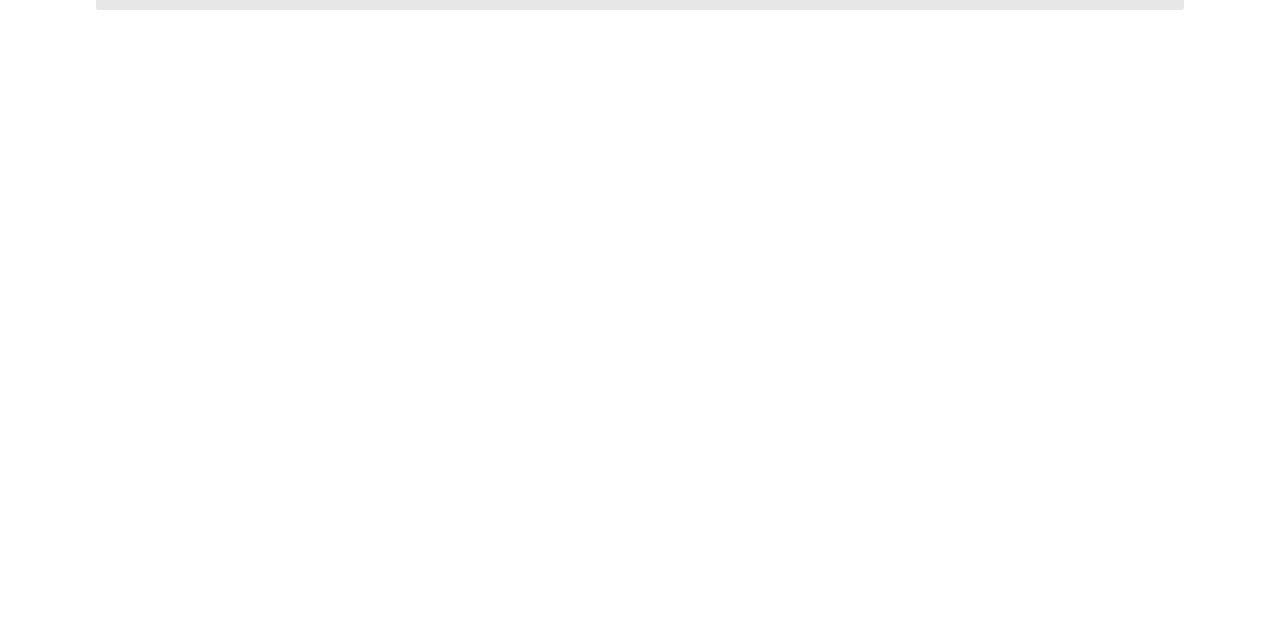
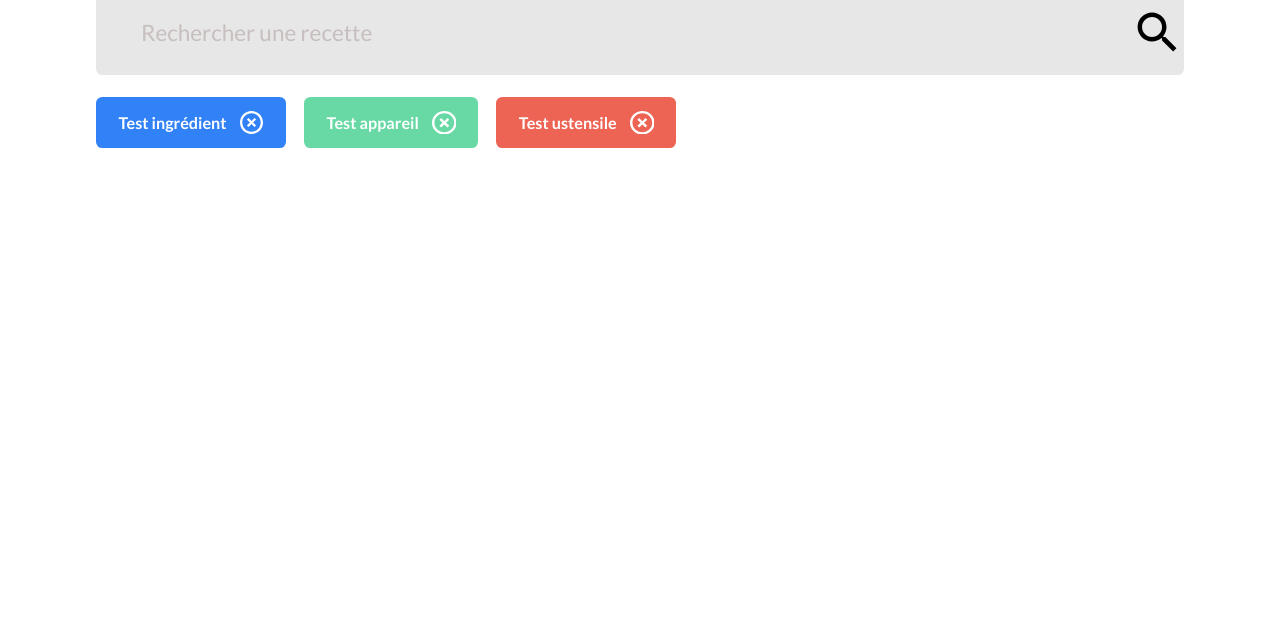
Before and after one commit to rMaloberti/RemiMaloberti_7_02062022, a website: page index.html in a window 1280 px wide. Shown: the part 178-800 px from the top of the page. Drawn offline with Linux system fonts and the light colour scheme.

Commit message:
feat(filters): create the 3 types of applied filter button

```diff
--- a/index.html
+++ b/index.html
@@ -10,7 +10,7 @@
         <!-- Page title -->
         <title>Les petits plats</title>
 
-        <!-- CSS file -->
+        <!-- Non-Prefixed CSS file -->
         <link rel="stylesheet" type="text/css" href="public/css/style.css" />
 
         <!-- Prefixed CSS file -->
@@ -33,6 +33,26 @@
                     </fieldset>
                 </form>
             </section>
+            <section class="applied-filters">
+                <div class="applied-filter applied-filter--ingredient">
+                    <p class="applied-filter__text">Test ingrédient</p>
+                    <button class="remove-filter" type="button">
+                        <i class="remove-filter__icon"></i>
+                    </button>
+                </div>
+                <div class="applied-filter applied-filter--applience">
+                    <p class="applied-filter__text">Test appareil</p>
+                    <button class="remove-filter" type="button">
+                        <i class="remove-filter__icon"></i>
+                    </button>
+                </div>
+                <div class="applied-filter applied-filter--tool">
+                    <p class="applied-filter__text">Test ustensile</p>
+                    <button class="remove-filter" type="button">
+                        <i class="remove-filter__icon"></i>
+                    </button>
+                </div>
+            </section>
             <section class="recipies"></section>
         </main>
         <script type="module" src="scripts/index.js"></script>
--- a/sass/base/_base.scss
+++ b/sass/base/_base.scss
@@ -9,6 +9,9 @@
     /* Box sizing */
     box-sizing: inherit;
 
+    /* Fonts */
+    font-family: "Lato-regular", sans-serif;
+    font-weight: 400;
     font-size: 18px;
 }
 
@@ -34,7 +37,12 @@ ul {
     list-style: none;
 }
 
+button {
+    border: none;
+    background-color: transparent;
+}
+
 fieldset, input {
     border: transparent;
-    border-radius: .25vw;
+    border-radius: .35em;
 }
--- /dev/null
+++ b/sass/components/_applied-filter.scss
@@ -0,0 +1,42 @@
+.applied-filter {
+    display: flex;
+    align-items: center;
+    gap: .75em;
+
+    border-radius: .35em;
+
+    padding: .75em 1.25em;
+
+    &--ingredient {
+        background-color: $blue;
+    }
+
+    &--applience {
+        background-color: $green;
+    }
+
+    &--tool {
+        background-color: $red;
+    }
+
+    &__text {
+        font-family: "Lato-bold", sans-serif;
+        font-weight: 700;
+        color: white;
+        font-size: .9em;
+
+    }
+
+    .remove-filter {
+        display: flex;
+        align-items: center;
+        justify-content: center;
+
+        &__icon {
+            width: 1.3em;
+            height: 1.3em;
+            background-image: url("../../assets/icons/remove.svg");
+            background-size: cover;
+        }
+    }
+}
--- a/sass/components/_index.scss
+++ b/sass/components/_index.scss
@@ -1,2 +1,3 @@
 @import "./logo";
 @import "./main-search";
+@import "./applied-filter";
--- a/sass/components/_logo.scss
+++ b/sass/components/_logo.scss
@@ -1,8 +1,8 @@
 .logo {
     height: fit-content;
-    padding: 2.5vw 0 1.25vw 0;
+    padding: 2em 0 1em 0;
 
     &__img {
-        width: 17.5vw;
+        width: 17.5em;
     }
 }
--- a/sass/components/_main-search.scss
+++ b/sass/components/_main-search.scss
@@ -7,7 +7,7 @@
 
         .main-search-fieldset {
             width: 100%;
-            height: 4.5vw;
+            height: 4.75em;
 
             display: flex;
             align-items: center;
@@ -19,9 +19,9 @@
                 width: 95%;
                 height: 100%;
                 background-color: $lightgrey;
-                padding: 0 2.5vw ;
+                padding: 0 2em ;
 
-                font-size: 1.2em;
+                font-size: 1.25em;
 
                 &::placeholder {
                     color: $grey;
@@ -38,8 +38,8 @@
                 cursor: pointer;
 
                 &__icon {
-                    width: 2.5vw;
-                    height: 2.5vw;
+                    width: 2.25em;
+                    height: 2.25em;
                     background-image: url("../../assets/icons/search.svg");
                     background-size: cover;
                 }
--- /dev/null
+++ b/sass/layouts/_applied-filters.scss
@@ -0,0 +1,4 @@
+.applied-filters {
+    display: flex;
+    gap: 1em
+}
--- a/sass/layouts/_index.scss
+++ b/sass/layouts/_index.scss
@@ -1,2 +1,3 @@
 @import "./header";
 @import "./main-wrapper";
+@import "./applied-filters";
--- a/sass/layouts/_main-wrapper.scss
+++ b/sass/layouts/_main-wrapper.scss
@@ -3,4 +3,5 @@
 
     display: flex;
     flex-direction: column;
+    gap: 1.25em;
 }
--- a/sass/utils/_variables.scss
+++ b/sass/utils/_variables.scss
@@ -1,6 +1,6 @@
 /* Colors */
 $blue: #3282F7;
 $green: #68D9A4;
-$rouge: #ED6454;
+$red: #ED6454;
 $lightgrey: #E7E7E7;
 $grey: #C7BEBE;
```
Also changed, not shown: assets/icons/remove.svg (added), public/css/style.css, 1 other file.
